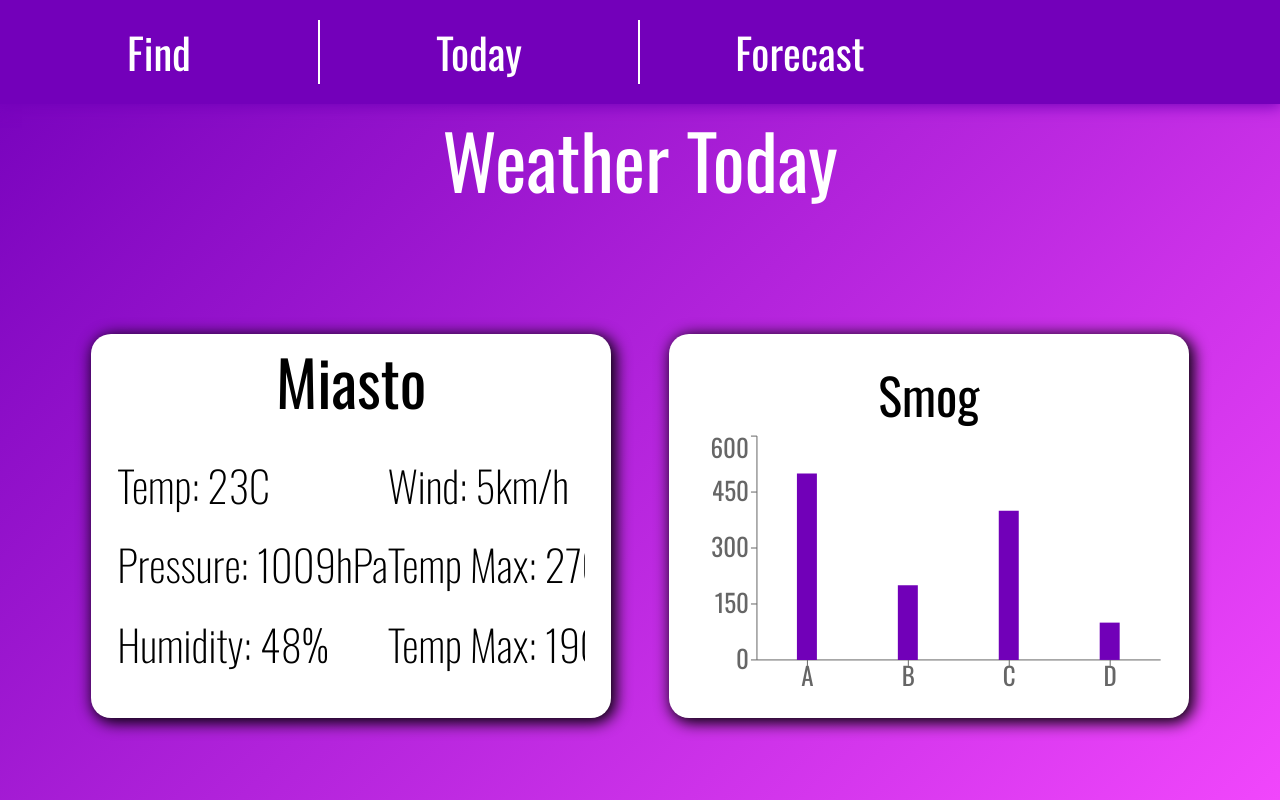
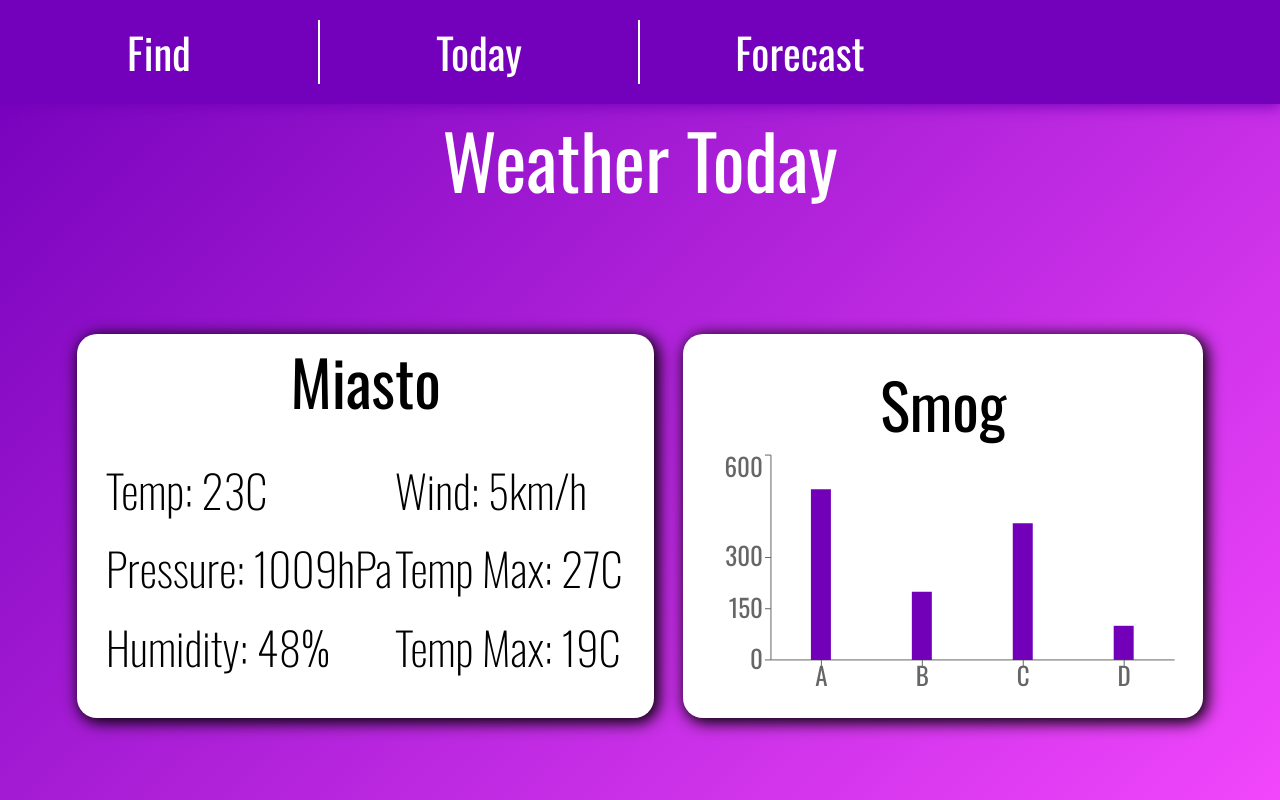
Before and after one commit to Growcu/AplikacjaPogodowa, a React (Create React App) app: page /weatherToday in a window 1280 px wide. Built offline with nearby package versions, Linux system fonts and the light colour scheme.

Commit message:
clear code in style

```diff
--- a/src/styles/App.css
+++ b/src/styles/App.css
@@ -11,8 +11,8 @@
 }
 
 .page {
+    width: 95%;
     flex-grow: 1;
-    width: 95%;
     display: flex;
     flex-direction: column;
     align-items: center;
--- a/src/styles/Card.css
+++ b/src/styles/Card.css
@@ -1,7 +1,7 @@
 .card {
+    width: 70%;
+    flex-basis: 60%;
     margin-top: 8%;
-    flex-basis: 60%;
-    width: 70%;
     display: flex;
     flex-direction: column;
     align-items: center;
@@ -30,10 +30,10 @@
     display: flex;
     flex-direction: column;
     align-items: center;
+    flex-wrap: wrap;
     list-style: none;
     font-size: 1.5em;
     font-weight: 200;
-    flex-wrap: wrap;
 }
 
 .icon {
@@ -47,8 +47,8 @@
 
 @media (orientation: landscape) {
     .card {
+        height: 95%;
         margin-top: 1%;
-        height: 95%;
     }
 
     .card-title {
@@ -60,9 +60,10 @@
     }
 
     .card-list {
+        height: 70%;
+        max-height: 80%;
+        width: 60%;
         margin-top: 0;
-        max-height: 60%;
-        width: 60%;
         align-items: flex-start;
         flex-wrap: wrap;
         overflow: hidden;
@@ -73,8 +74,8 @@
     }
 
     .icon {
+        width: 20%;
         margin-top: 0;
-        width: 20%;
     }
 
 }
@@ -83,4 +84,9 @@
     .card {
         width: 95%;
     }
+
+    .icon {
+        width: 30%;
+        margin-top: 0;
+    }
 }
--- a/src/styles/FindWeather.css
+++ b/src/styles/FindWeather.css
@@ -1,6 +1,7 @@
 .find-weather-page {
     max-height: 80%;
     width: 95%;
+    max-width: 1000px;
     display: flex;
     flex-direction: column;
     justify-content: flex-start;
@@ -9,9 +10,9 @@
 }
 
 .find-container {
-    margin: 3% 0;
     min-height: 6%;
     width: 80%;
+    margin: 3% 0;
     display: flex;
     align-items: center;
     justify-content: space-between;
@@ -24,9 +25,9 @@
     border: 2px solid white;
     background-color: transparent;
     font-weight: 700;
+    font-size: 1.4em;
     text-transform: capitalize;
     color: white;
-    font-size: 1.4em;
 }
 
 .find-button {
@@ -55,9 +56,9 @@
     }
 
     .find-container {
-        margin-top: 1%;
         min-height: 10%;
         width: 70%;
+        margin-top: 1%;
     }
 }
 
--- a/src/styles/ForecastElement.css
+++ b/src/styles/ForecastElement.css
@@ -21,11 +21,12 @@
     align-items: left;
     flex-wrap: wrap;
     list-style: none;
-    font-size: 1.2em;
 }
 
 .forecast-element-list-item {
     height: 33%;
+    font-size: 1.2em;
+    font-weight: 200;
 }
 
 @media (orientation: landscape) {
@@ -33,4 +34,8 @@
         width: 45%;
         height: 40%;
     }
+
+    .forecast-element-list-item {
+        font-size: 1.3em;
+    }
 }
--- a/src/styles/Nav.css
+++ b/src/styles/Nav.css
@@ -27,10 +27,10 @@
 }
 
 .nav-link {
+    height: 8vh;
     display: block;
-    height: 8vh;
+    line-height: 8vh;
     text-align: center;
-    line-height: 8vh;
     text-decoration: none;
     color: white;
 }
--- a/src/styles/SmogStatistic.css
+++ b/src/styles/SmogStatistic.css
@@ -12,7 +12,7 @@
 }
 
 .statistic h3 {
-    font-size: 2em;
+    font-size: 2.5em;
     font-weight: 400;
 }
 
--- a/src/styles/WeatherToday.css
+++ b/src/styles/WeatherToday.css
@@ -1,7 +1,7 @@
 .weather-today-page {
     width: 95%;
+    flex-grow: 1;
     margin-top: 3%;
-    flex-grow: 1;
     display: flex;
     flex-direction: column;
     align-items: center;
@@ -33,7 +33,6 @@
     flex-direction: column;
     align-items: left;
     list-style: none;
-    font-size: 1.7em;
     font-weight: 200;
     flex-wrap: wrap;
     overflow: hidden;
@@ -41,6 +40,7 @@
 
 .weather-today-list-item {
     flex-basis: 30%;
+    font-size: 1.6em;
 }
 
 @media (orientation: landscape) {
@@ -50,6 +50,10 @@
 
     .weather-today {
         height: 70%;
-        width: 45%;
+        width: 50%;
+    }
+
+    .weather-today-list-item {
+        font-size: 1.8em;
     }
 }
```
